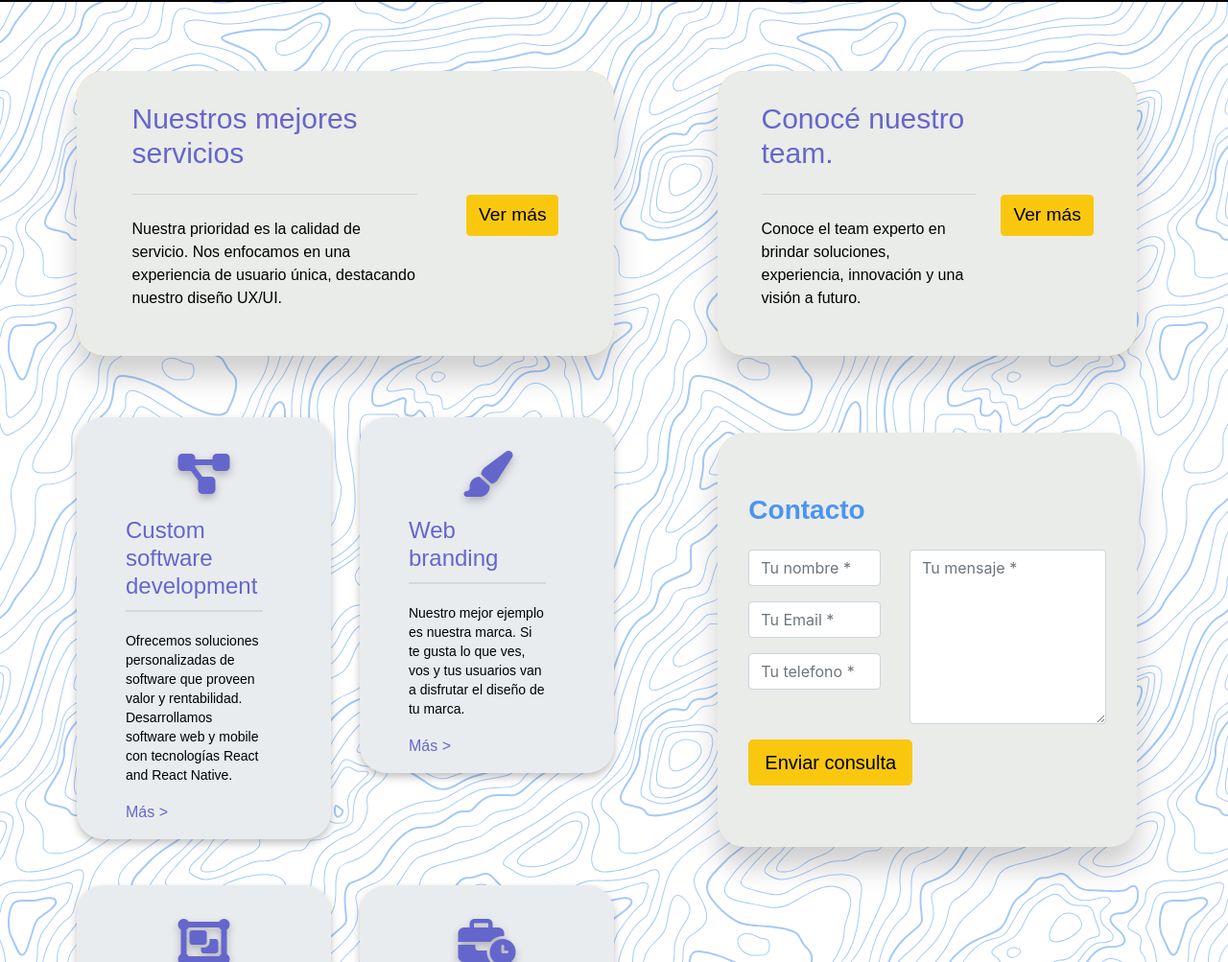
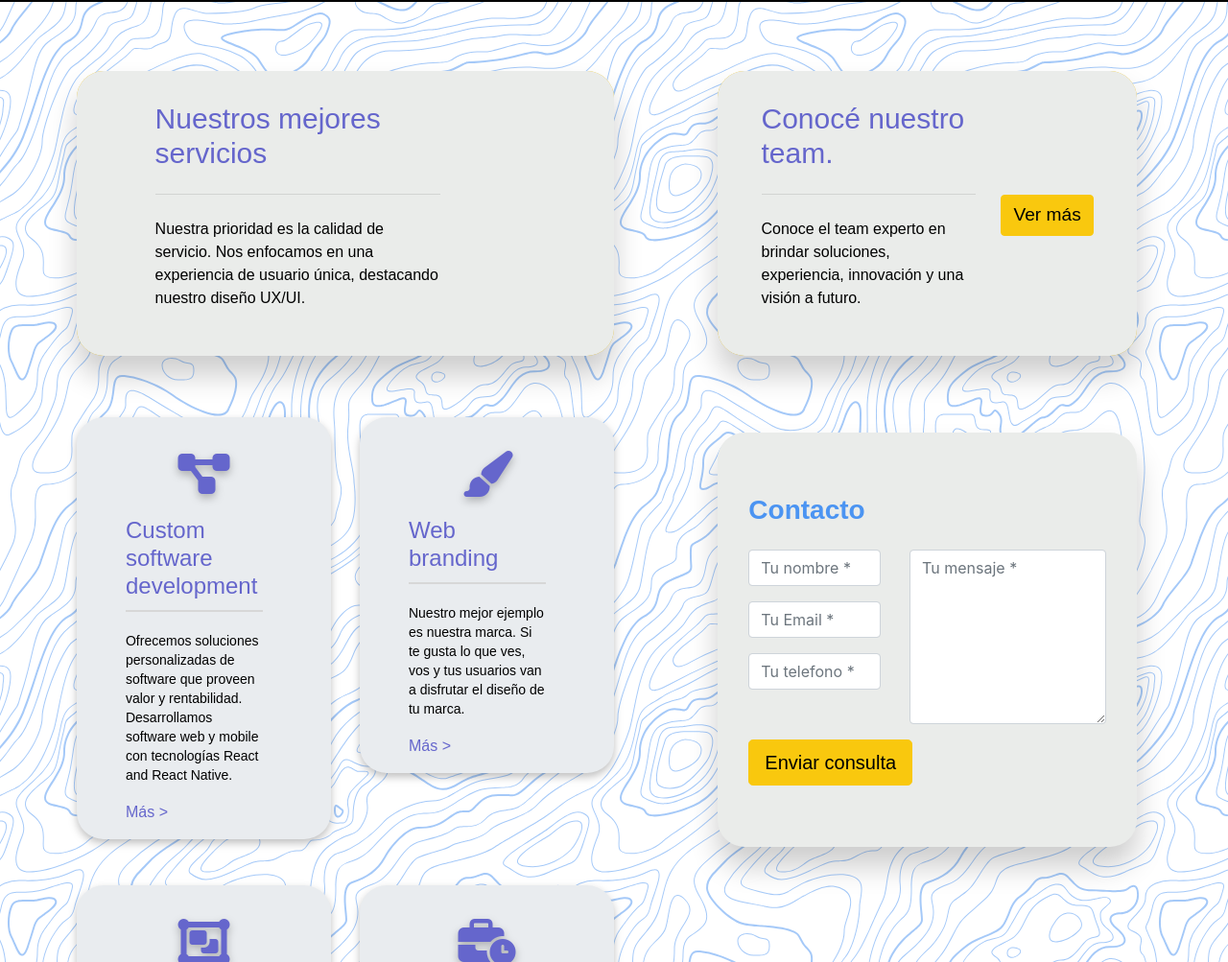
Before and after one commit to emmalec/Simplify, a website: page index.html in a window 1280 px wide. Shown: the part 714-1717 px from the top of the page at 96% size. Drawn offline with nearby package versions, Linux system fonts and the light colour scheme; grey boxes are pictures that could not be loaded; a web font is replaced by a local one.

Commit message:
intentando arreglar

```diff
--- a/index.html
+++ b/index.html
@@ -96,7 +96,7 @@
               </p>
             </div>
             <div class="cardHome__btn">
-              <a class="btn btn-primary btn-md --btn-yellow-transition" href="/views/servicios.html" role="button">Ver más</a>
+              <!-- <a class="btn btn-primary btn-md --btn-yellow-transition" href="/views/servicios.html" role="button">Ver más</a> -->
             </div>
           </div>
             <!-- Inicio lista de servicios -->
```
